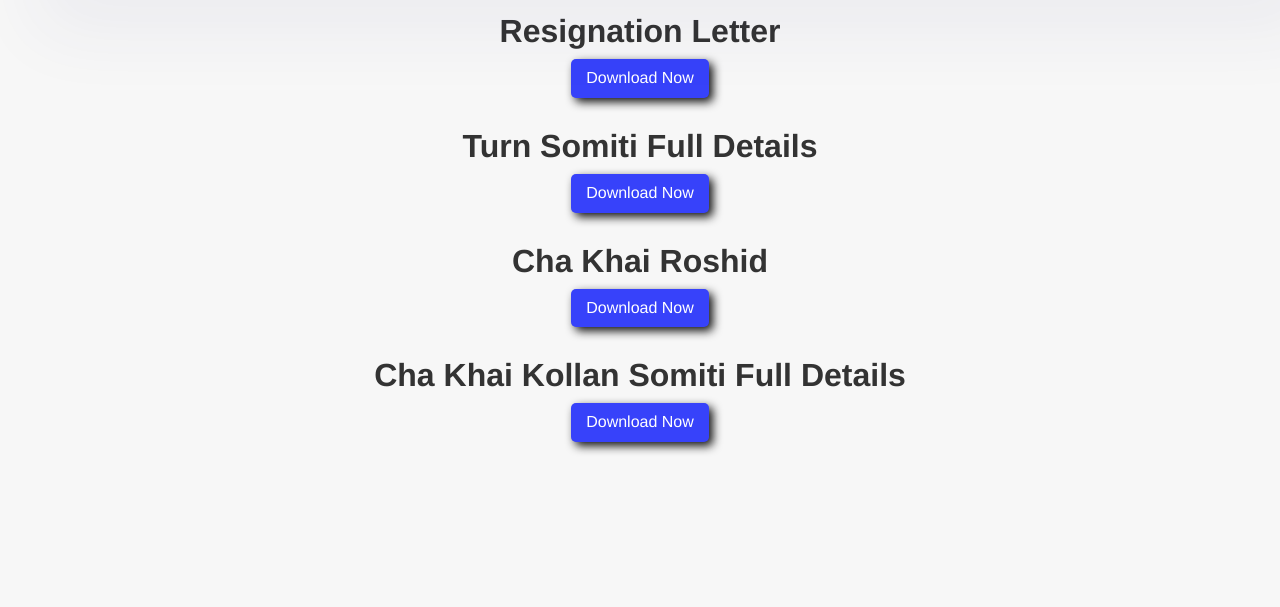
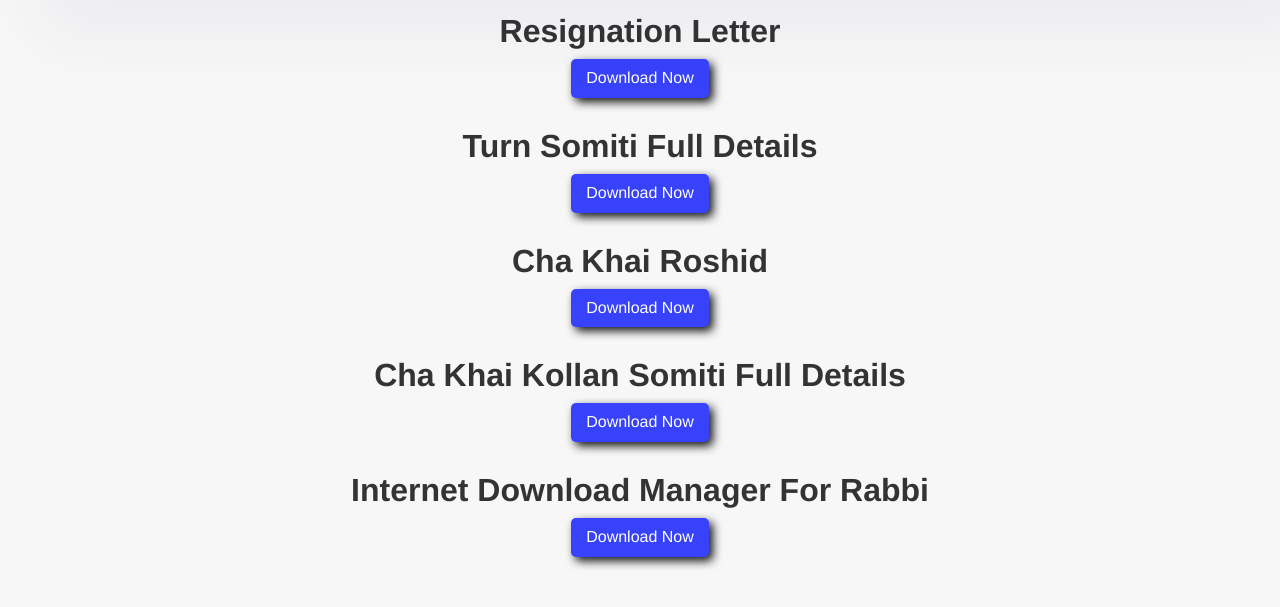
Before and after one commit to ab-jalil/ab-jalil.github.io, a plain HTML site: page document.html in a window 1280 px wide. Shown: the part 107-714 px from the top of the page. Drawn offline with nearby package versions, Linux system fonts and the light colour scheme; a script that the page names is missing.

Commit message:
Update document.html

```diff
--- a/document.html
+++ b/document.html
@@ -116,6 +116,10 @@
       <h2>Cha Khai Kollan Somiti Full Details </h2>
       <a href="./images/Cha khai kollan Somiti.pdf" class="download-btn w-button">Download Now</a>
     </div>
+    <div class="item">
+      <h2>Internet Download Manager For Rabbi </h2>
+      <a href="./images/Cha khai kollan Somiti.pdf" class="download-btn w-button">Download Now</a>
+    </div>
   </div>
   <script src="https://d3e54v103j8qbb.cloudfront.net/js/jquery-3.5.1.min.dc5e7f18c8.js?site=65a18115aafe28c070b4ca56" type="text/javascript" integrity="sha256-9/aliU8dGd2tb6OSsuzixeV4y/faTqgFtohetphbbj0=" crossorigin="anonymous"></script>
   <script src="js/webflow.js" type="text/javascript"></script>
```
